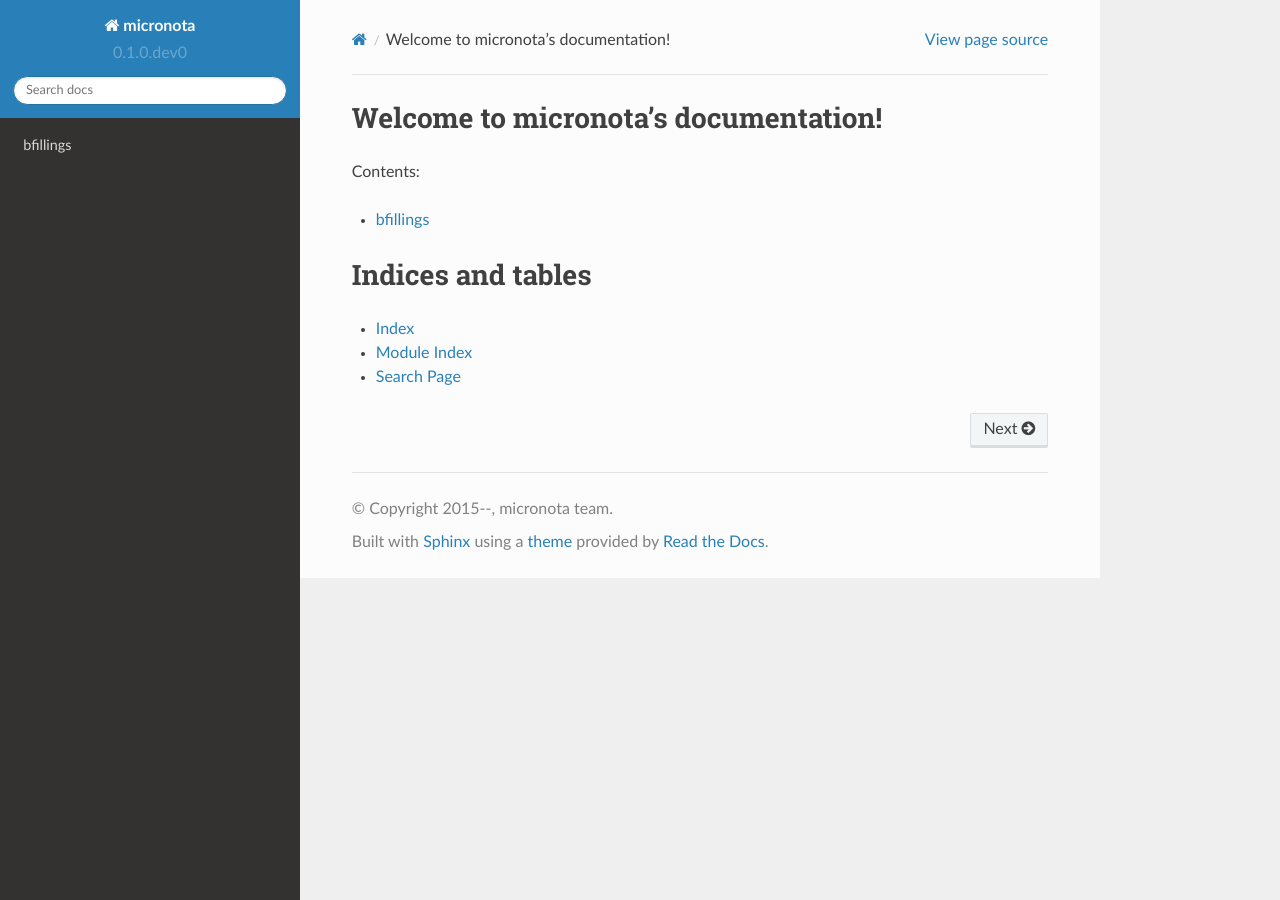
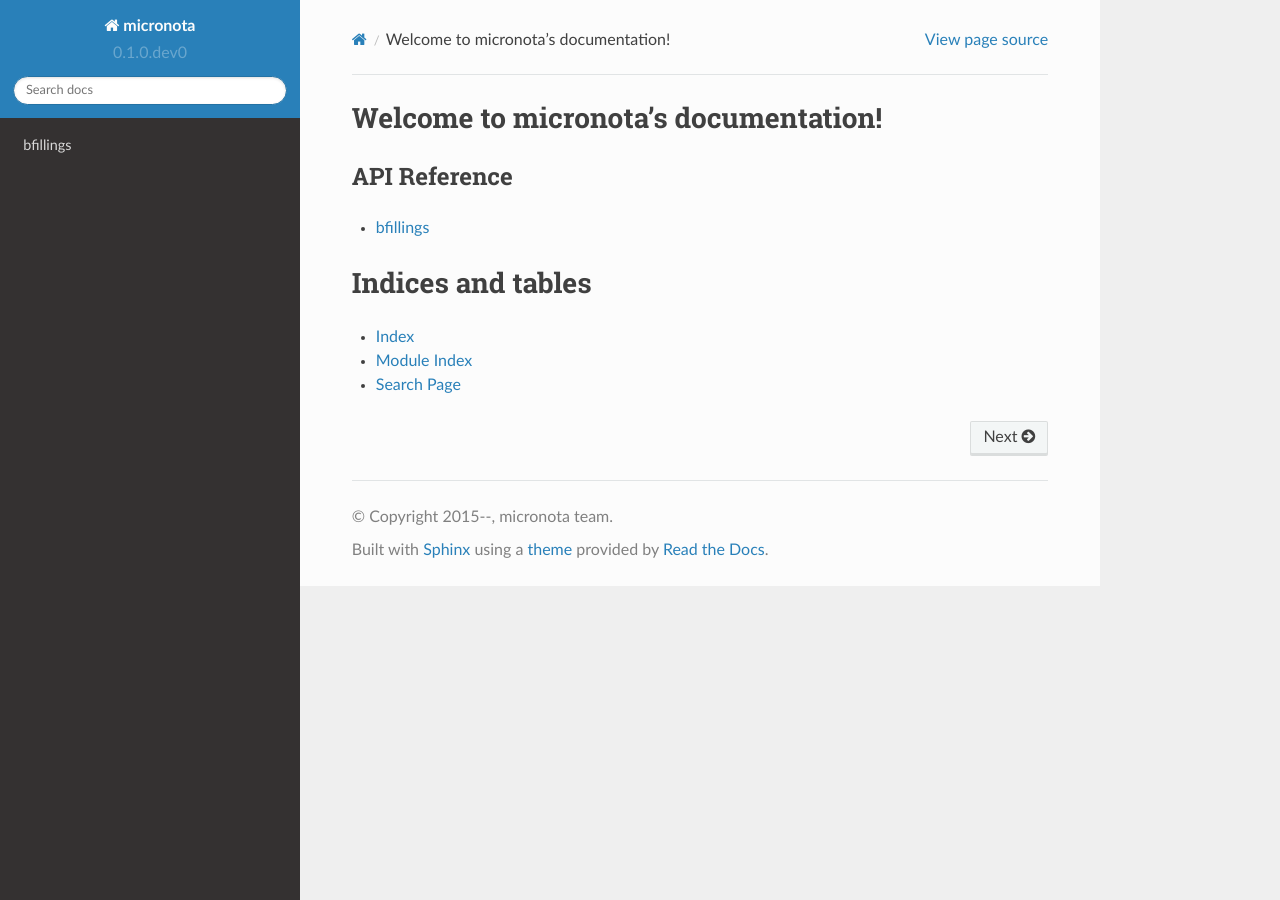
Before and after one commit to biocore/micronota, a Sphinx documentation site: the page built from doc/index.rst, in a window 1280 px wide. Built offline with Sphinx 7.4.7 and the Read the Docs theme 2.0.0, drawn with Linux system fonts in a browser that asks for light colours; part of the change alters nothing that is shown.

```diff
--- a/doc/conf.py
+++ b/doc/conf.py
@@ -14,6 +14,7 @@
 
 import sys
 import os
+import glob
 
 
 import micronota
@@ -33,6 +34,7 @@ needs_sphinx = '1.3'
 # ones.
 extensions = [
     'sphinx.ext.autodoc',
+    'sphinx.ext.autosummary',
     'sphinx.ext.todo',
     'sphinx.ext.coverage',
     'sphinx.ext.mathjax',
@@ -40,18 +42,6 @@ extensions = [
     'sphinx.ext.viewcode',
     'sphinx.ext.napoleon'
 ]
-
-# Napoleon settings
-napoleon_google_docstring = False
-napoleon_numpy_docstring = True
-napoleon_include_private_with_doc = False
-napoleon_include_special_with_doc = True
-napoleon_use_admonition_for_examples = False
-napoleon_use_admonition_for_notes = False
-napoleon_use_admonition_for_references = False
-napoleon_use_ivar = False
-napoleon_use_param = True
-napoleon_use_rtype = True
 
 # Add any paths that contain templates here, relative to this directory.
 templates_path = ['_templates']
@@ -117,7 +107,27 @@ pygments_style = 'sphinx'
 #keep_warnings = False
 
 
+# -- Options for napoleon -------------------------------------------------
+
+napoleon_google_docstring = False
+napoleon_numpy_docstring = True
+napoleon_include_private_with_doc = False
+napoleon_include_special_with_doc = True
+napoleon_use_admonition_for_examples = False
+napoleon_use_admonition_for_notes = False
+napoleon_use_admonition_for_references = False
+napoleon_use_ivar = False
+napoleon_use_param = True
+napoleon_use_rtype = True
+
+
+# -- Options for autosummary ----------------------------------------------
+
+autosummary_generate = True
+
+
 # -- Options for HTML output ----------------------------------------------
+
 # on_rtd is whether we are on readthedocs.org, this line of code grabbed from docs.readthedocs.org
 on_rtd = os.environ.get('READTHEDOCS', None) == 'True'
 
--- a/doc/index.rst
+++ b/doc/index.rst
@@ -6,7 +6,8 @@
 Welcome to micronota's documentation!
 =====================================
 
-Contents:
+API Reference
+-------------
 
 .. toctree::
    :maxdepth: 1
```
